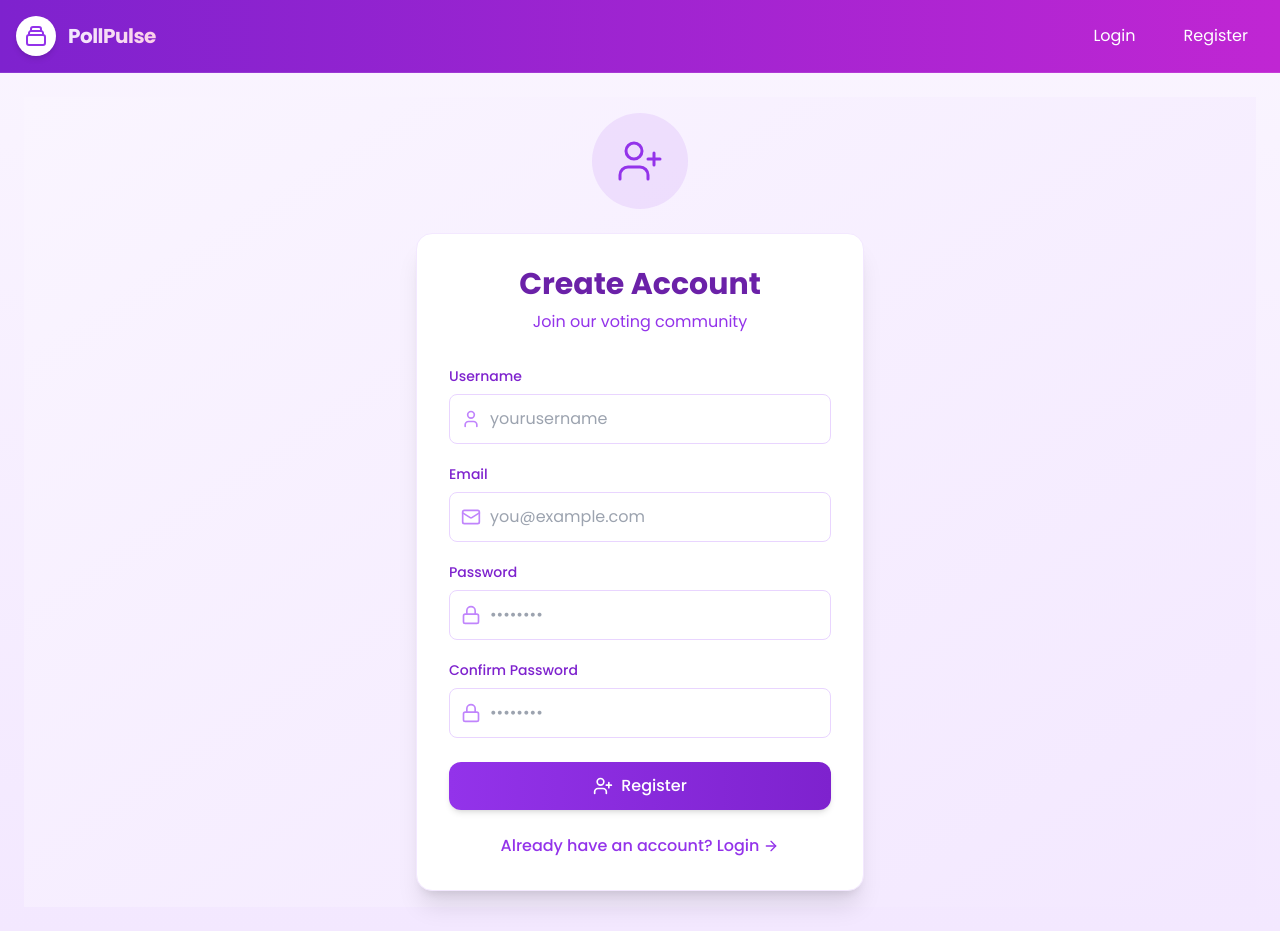
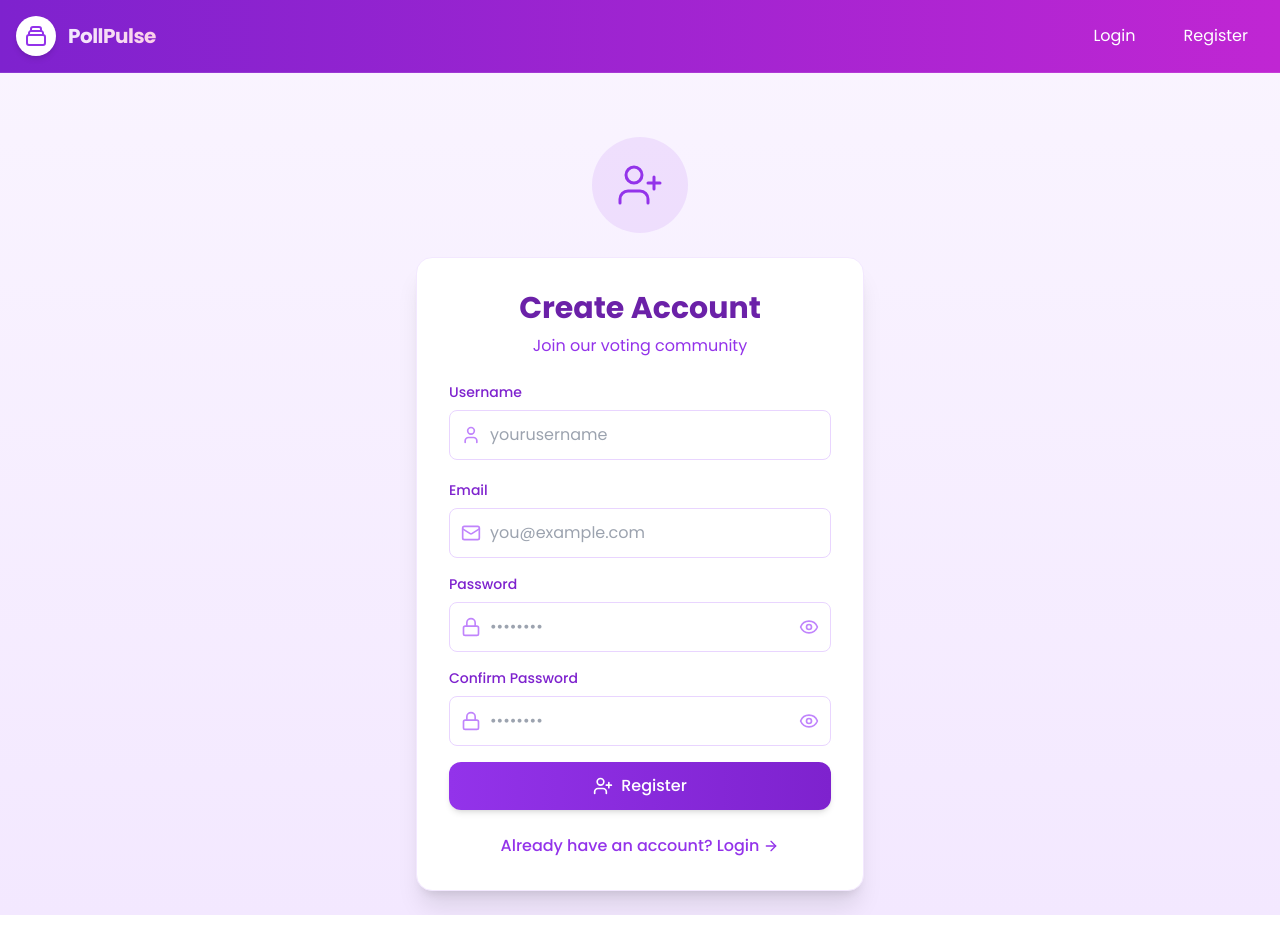
Before and after one commit to DonaldKnut/pollpulse, a React (Vite) app in the folder client/: page /register in a window 1280 px wide. Built offline with nearby package versions, Linux system fonts and the light colour scheme; no server answers.

Commit message:
refactored authentication correctly

```diff
--- a/client/src/context/AuthContext.tsx
+++ b/client/src/context/AuthContext.tsx
@@ -1,53 +1,144 @@
-import { createContext, useContext, useState, type ReactNode } from "react";
+import {
+  createContext,
+  useContext,
+  useState,
+  useEffect,
+  type ReactNode,
+} from "react";
 import type { User } from "@/types";
+import { verifyToken } from "@/services/authService";
+import api from "@/services/api";
 
-// Define the shape of the authentication context
 interface AuthContextType {
   user: User | null;
-  login: (userData: User, token: string) => void;
-  logout: () => void;
+  isAuthenticated: boolean;
+  isLoading: boolean;
+  login: (userData: User, token: string) => Promise<void>;
+  logout: () => Promise<void>;
+  refreshAuth: () => Promise<void>;
 }
 
-// Create the context with initial undefined value
 const AuthContext = createContext<AuthContextType | undefined>(undefined);
 
-// AuthProvider component that wraps your application
 export const AuthProvider = ({ children }: { children: ReactNode }) => {
-  // Initialize user state from localStorage at mount
-  const [user, setUser] = useState<User | null>(() => {
-    const storedUser = localStorage.getItem("user");
-    try {
-      return storedUser ? JSON.parse(storedUser) : null;
-    } catch (error) {
-      console.error("Failed to parse stored user data", error);
-      localStorage.removeItem("user");
-      return null;
-    }
-  });
+  const [user, setUser] = useState<User | null>(null);
+  const [isAuthenticated, setIsAuthenticated] = useState<boolean>(false);
+  const [isLoading, setIsLoading] = useState<boolean>(true);
 
-  // Login function — sets localStorage and updates state
-  const login = (userData: User, token: string) => {
-    localStorage.setItem("token", token);
-    localStorage.setItem("user", JSON.stringify(userData));
-    setUser(userData);
+  useEffect(() => {
+    const initializeAuth = async () => {
+      try {
+        const accessToken = localStorage.getItem("token");
+        const storedUser = localStorage.getItem("user");
+
+        if (accessToken && storedUser) {
+          const isValid = await verifyToken(accessToken);
+
+          if (isValid) {
+            const parsedUser = JSON.parse(storedUser);
+            setUser(parsedUser);
+            setIsAuthenticated(true);
+          } else {
+            await clearAuthData();
+          }
+        }
+      } catch (error) {
+        console.error("Auth initialization error:", error);
+        await clearAuthData();
+      } finally {
+        setIsLoading(false);
+      }
+    };
+
+    initializeAuth();
+  }, []);
+
+  const clearAuthData = async (): Promise<void> => {
+    localStorage.removeItem("token");
+    localStorage.removeItem("user");
+    localStorage.removeItem("token_expiry");
+    setUser(null);
+    setIsAuthenticated(false);
   };
 
-  // Logout function — clears localStorage and resets state
-  const logout = () => {
-    localStorage.removeItem("token");
-    localStorage.removeItem("user");
-    setUser(null);
+  const login = async (userData: User, accessToken: string): Promise<void> => {
+    try {
+      localStorage.setItem("token", accessToken);
+      localStorage.setItem("user", JSON.stringify(userData));
+
+      const tokenExpiry = Date.now() + 60 * 60 * 1000; // 1 hour
+      localStorage.setItem("token_expiry", tokenExpiry.toString());
+
+      setUser(userData);
+      setIsAuthenticated(true);
+    } catch (error) {
+      console.error("Login error:", error);
+      await clearAuthData();
+      throw error;
+    }
   };
 
+  const logout = async (): Promise<void> => {
+    try {
+      await clearAuthData();
+    } catch (error) {
+      console.error("Logout error:", error);
+      throw error;
+    }
+  };
+
+  const refreshAuth = async (): Promise<void> => {
+    try {
+      const response = await api.post("/auth/refresh");
+      const newAccessToken = response.data.accessToken;
+
+      if (!newAccessToken) {
+        throw new Error("No new access token returned");
+      }
+
+      localStorage.setItem("token", newAccessToken);
+
+      const newExpiry = Date.now() + 60 * 60 * 1000;
+      localStorage.setItem("token_expiry", newExpiry.toString());
+    } catch (error) {
+      console.error("Token refresh error:", error);
+      await clearAuthData();
+    }
+  };
+
+  useEffect(() => {
+    const checkTokenExpiry = () => {
+      const expiry = localStorage.getItem("token_expiry");
+      if (expiry && Date.now() > parseInt(expiry)) {
+        clearAuthData();
+      }
+    };
+
+    const interval = setInterval(() => {
+      checkTokenExpiry();
+      refreshAuth(); // Automatically refresh token every 10 minutes
+    }, 10 * 60 * 1000); // 10 minutes
+
+    return () => clearInterval(interval);
+  }, []);
+
   return (
-    <AuthContext.Provider value={{ user, login, logout }}>
+    <AuthContext.Provider
+      value={{
+        user,
+        isAuthenticated,
+        isLoading,
+        login,
+        logout,
+        refreshAuth,
+      }}
+    >
       {children}
     </AuthContext.Provider>
   );
 };
 
-// Custom hook to use the AuthContext
-export const useAuth = () => {
+export const useAuth = (): AuthContextType => {
   const context = useContext(AuthContext);
   if (context === undefined) {
     throw new Error("useAuth must be used within an AuthProvider");
--- a/client/src/pages/LoginPage.tsx
+++ b/client/src/pages/LoginPage.tsx
@@ -3,14 +3,24 @@ import { useNavigate, Link } from "react-router-dom";
 import { login } from "../services/authService";
 import { LogIn, Lock, Mail, Eye, EyeOff } from "lucide-react";
 import { Notification } from "@/components/Notification";
+import { useAuth } from "@/context/AuthContext";
+
+interface LoginData {
+  email: string;
+  password: string;
+}
+
+interface UserData {
+  id: string;
+  username: string;
+  email: string;
+}
 
 interface AuthResponse {
-  token: string;
-  user: {
-    id: string;
-    username: string;
-    email: string;
-  };
+  success: boolean;
+  accessToken: string;
+  user: UserData;
+  message?: string;
 }
 
 const LoginPage: React.FC = () => {
@@ -23,28 +33,62 @@ const LoginPage: React.FC = () => {
     type: "success" | "error";
   } | null>(null);
   const navigate = useNavigate();
+  const { login: authLogin } = useAuth();
 
-  const handleSubmit = async (e: React.FormEvent) => {
-    e.preventDefault();
+  const handleSubmit = async (event: React.FormEvent) => {
+    event.preventDefault();
     setIsLoading(true);
 
     try {
-      const { token, user } = (await login({
-        email,
-        password,
-      })) as AuthResponse;
-      localStorage.setItem("token", token);
-      localStorage.setItem("user", JSON.stringify(user));
+      const loginData: LoginData = { email, password };
+      const response = await login(loginData);
+
+      // Verify the response structure matches our interface
+      if (
+        !response ||
+        typeof response !== "object" ||
+        !("accessToken" in response) ||
+        !("user" in response)
+      ) {
+        throw new Error("Invalid server response structure");
+      }
+
+      // Explicitly type the response to ensure type safety
+      const authResponse = response as AuthResponse;
+
+      if (
+        !authResponse.success ||
+        !authResponse.accessToken ||
+        !authResponse.user
+      ) {
+        throw new Error(authResponse.message || "Authentication failed");
+      }
+
+      authLogin(authResponse.user, authResponse.accessToken);
 
       setNotification({
-        message: `Welcome back, ${user.username}!`,
+        message: `Welcome back, ${authResponse.user.username}!`,
         type: "success",
       });
 
       setTimeout(() => navigate("/"), 1500);
-    } catch (err: any) {
+    } catch (error: unknown) {
+      let errorMessage = "Invalid credentials";
+      if (error instanceof Error) {
+        errorMessage = error.message;
+      } else if (
+        typeof error === "object" &&
+        error !== null &&
+        "response" in error
+      ) {
+        const axiosError = error as {
+          response?: { data?: { message?: string } };
+        };
+        errorMessage = axiosError.response?.data?.message || errorMessage;
+      }
+
       setNotification({
-        message: err.response?.data?.message || "Invalid credentials",
+        message: errorMessage,
         type: "error",
       });
     } finally {
@@ -58,7 +102,6 @@ const LoginPage: React.FC = () => {
 
   return (
     <div className="min-h-screen flex items-center justify-center bg-gradient-to-br from-purple-50 to-purple-100 p-4 relative">
-      {/* Notification */}
       {notification && (
         <Notification
           message={notification.message}
--- a/client/src/pages/RegisterForm.tsx
+++ b/client/src/pages/RegisterForm.tsx
@@ -29,8 +29,12 @@ const RegisterForm: React.FC = () => {
     setIsLoading(true);
 
     try {
-      const { token, user } = await register({ username, email, password });
-      localStorage.setItem("token", token);
+      const { accessToken, user } = await register({
+        username,
+        email,
+        password,
+      });
+      localStorage.setItem("token", accessToken);
       localStorage.setItem("user", JSON.stringify(user));
 
       setNotification({
--- a/client/src/pages/RegisterPage.tsx
+++ b/client/src/pages/RegisterPage.tsx
@@ -2,31 +2,45 @@ import { useState } from "react";
 import { useNavigate, Link } from "react-router-dom";
 import { register } from "../services/authService";
 import { UserPlus, Mail, Lock, ArrowRight, User } from "lucide-react";
+import FormInput from "@/components/common/FormInput";
 import { Notification } from "@/components/Notification";
+import { useAuth } from "@/context/AuthContext";
 
-const RegisterPage: React.FC = () => {
+interface NotificationState {
+  message: string;
+  type: "success" | "error";
+}
+
+const RegisterForm: React.FC = () => {
   const [username, setUsername] = useState("");
   const [email, setEmail] = useState("");
   const [password, setPassword] = useState("");
   const [confirmPassword, setConfirmPassword] = useState("");
   const [isLoading, setIsLoading] = useState(false);
-  const [notification, setNotification] = useState<{
-    message: string;
-    type: "success" | "error";
-  } | null>(null);
+  const [notification, setNotification] = useState<NotificationState | null>(
+    null
+  );
+
   const navigate = useNavigate();
+  const { login: authLogin } = useAuth(); // ✅ use centralized login
 
-  const handleSubmit = async (e: React.FormEvent) => {
-    e.preventDefault();
+  const passwordsMatch = password === confirmPassword || !confirmPassword;
+
+  const handleSubmit = async (event: React.FormEvent) => {
+    event.preventDefault();
+    if (!passwordsMatch) return;
+
     setIsLoading(true);
-
     try {
-      const { token, user } = await register({ username, email, password });
-      localStorage.setItem("token", token);
-      localStorage.setItem("user", JSON.stringify(user));
+      const { accessToken, user } = await register({
+        username,
+        email,
+        password,
+      });
+      await authLogin(user, accessToken);
 
       setNotification({
-        message: `Account created successfully! Welcome ${user.username}`,
+        message: "Account created successfully! Redirecting...",
         type: "success",
       });
 
@@ -42,8 +56,22 @@ const RegisterPage: React.FC = () => {
   };
 
   return (
-    <div className="min-h-screen flex items-center justify-center bg-gradient-to-br from-purple-50 to-purple-100 p-4 relative">
-      {/* Notification */}
+    <div className="w-full max-w-md mx-auto mt-10">
+      <div className="flex justify-center mb-6">
+        <div className="w-24 h-24 bg-purple-600/10 rounded-full flex items-center justify-center">
+          <UserPlus className="w-12 h-12 text-purple-600" strokeWidth={1.5} />
+        </div>
+      </div>
+
+      <div className="bg-white rounded-2xl shadow-xl border border-purple-100">
+        <div className="p-8">
+          <h2 className="text-3xl font-bold text-center text-purple-800 mb-2">
+            Create Account
+          </h2>
+          <p className="text-center text-purple-600 mb-6">
+            Join our voting community
+          </p>
+
           {notification && (
             <Notification
               message={notification.message}
@@ -52,114 +80,52 @@ const RegisterPage: React.FC = () => {
             />
           )}
 
-      <div className="w-full max-w-md">
-        <div className="flex justify-center mb-6">
-          <div className="w-24 h-24 bg-purple-600/10 rounded-full flex items-center justify-center">
-            <UserPlus className="w-12 h-12 text-purple-600" strokeWidth={1.5} />
-          </div>
-        </div>
-
-        <div className="bg-white rounded-2xl shadow-xl overflow-hidden border border-purple-100">
-          <div className="p-8">
-            <h2 className="text-3xl font-bold text-center text-purple-800 mb-2">
-              Create Account
-            </h2>
-            <p className="text-center text-purple-600 mb-8">
-              Join our voting community
-            </p>
-
-            <form onSubmit={handleSubmit}>
-              <div className="mb-5">
-                <label className="block text-purple-700 text-sm font-medium mb-2">
-                  Username
-                </label>
-                <div className="relative">
-                  <div className="absolute inset-y-0 left-0 pl-3 flex items-center pointer-events-none">
-                    <User className="h-5 w-5 text-purple-400" />
-                  </div>
-                  <input
+          <form onSubmit={handleSubmit} className="space-y-4">
+            <FormInput
+              label="Username"
+              icon={User}
               type="text"
               value={username}
               onChange={(e) => setUsername(e.target.value)}
-                    className="w-full pl-10 pr-3 py-3 border border-purple-200 rounded-lg focus:ring-2 focus:ring-purple-500 focus:border-transparent transition-all"
               placeholder="yourusername"
               required
               minLength={3}
             />
-                </div>
-              </div>
-
-              <div className="mb-5">
-                <label className="block text-purple-700 text-sm font-medium mb-2">
-                  Email
-                </label>
-                <div className="relative">
-                  <div className="absolute inset-y-0 left-0 pl-3 flex items-center pointer-events-none">
-                    <Mail className="h-5 w-5 text-purple-400" />
-                  </div>
-                  <input
+            <FormInput
+              label="Email"
+              icon={Mail}
               type="email"
               value={email}
               onChange={(e) => setEmail(e.target.value)}
-                    className="w-full pl-10 pr-3 py-3 border border-purple-200 rounded-lg focus:ring-2 focus:ring-purple-500 focus:border-transparent transition-all"
               placeholder="you@example.com"
               required
             />
-                </div>
-              </div>
-
-              <div className="mb-5">
-                <label className="block text-purple-700 text-sm font-medium mb-2">
-                  Password
-                </label>
-                <div className="relative">
-                  <div className="absolute inset-y-0 left-0 pl-3 flex items-center pointer-events-none">
-                    <Lock className="h-5 w-5 text-purple-400" />
-                  </div>
-                  <input
+            <FormInput
+              label="Password"
+              icon={Lock}
               type="password"
               value={password}
               onChange={(e) => setPassword(e.target.value)}
-                    className="w-full pl-10 pr-3 py-3 border border-purple-200 rounded-lg focus:ring-2 focus:ring-purple-500 focus:border-transparent transition-all"
               placeholder="••••••••"
               required
               minLength={6}
             />
-                </div>
-              </div>
-
-              <div className="mb-6">
-                <label className="block text-purple-700 text-sm font-medium mb-2">
-                  Confirm Password
-                </label>
-                <div className="relative">
-                  <div className="absolute inset-y-0 left-0 pl-3 flex items-center pointer-events-none">
-                    <Lock className="h-5 w-5 text-purple-400" />
-                  </div>
-                  <input
+            <FormInput
+              label="Confirm Password"
+              icon={Lock}
               type="password"
               value={confirmPassword}
               onChange={(e) => setConfirmPassword(e.target.value)}
-                    className="w-full pl-10 pr-3 py-3 border border-purple-200 rounded-lg focus:ring-2 focus:ring-purple-500 focus:border-transparent transition-all"
               placeholder="••••••••"
               required
               minLength={6}
+              error={passwordsMatch ? undefined : "Passwords don't match"}
             />
-                </div>
-                {password &&
-                  confirmPassword &&
-                  password !== confirmPassword && (
-                    <p className="text-red-500 text-sm mt-1">
-                      Passwords don't match
-                    </p>
-                  )}
-              </div>
-
             <button
               type="submit"
-                disabled={isLoading}
+              disabled={isLoading || !passwordsMatch}
               className={`w-full py-3 px-4 rounded-xl font-medium text-white transition-all duration-300 ${
-                  isLoading
+                isLoading || !passwordsMatch
                   ? "bg-purple-400 cursor-not-allowed"
                   : "bg-gradient-to-r from-purple-600 to-purple-700 hover:from-purple-700 hover:to-purple-800 shadow-md hover:shadow-lg"
               }`}
@@ -202,10 +168,9 @@ const RegisterPage: React.FC = () => {
               to="/login"
               className="text-purple-600 hover:text-purple-800 font-medium transition-colors flex items-center justify-center gap-1"
             >
-                Already have an account? Login{" "}
+              Already have an account? Login
               <ArrowRight className="w-4 h-4" />
             </Link>
-            </div>
           </div>
         </div>
       </div>
@@ -213,4 +178,4 @@ const RegisterPage: React.FC = () => {
   );
 };
 
-export default RegisterPage;
+export default RegisterForm;
--- a/client/src/services/api.ts
+++ b/client/src/services/api.ts
@@ -1,19 +1,68 @@
-// src/config/api.ts
+import axios, { AxiosError } from "axios";
 
-import axios from "axios";
-
+// Create an Axios instance with base URL and credentials enabled
 const api = axios.create({
-  baseURL: import.meta.env.VITE_API_BASE_URL + "/api", // assumes your backend uses `/api` prefix
-  withCredentials: true, // optional, only if using cookies
+  baseURL: import.meta.env.VITE_API_BASE_URL + "/api", // Example: https://pollpulse-server.onrender.com/api
+  withCredentials: true, // Sends the HTTP-only refreshToken cookie
 });
 
-// Add JWT token to requests if available
+// Request interceptor: add access token from localStorage to Authorization header
 api.interceptors.request.use((config) => {
-  const token = localStorage.getItem("token");
-  if (token && config.headers) {
-    config.headers.Authorization = `Bearer ${token}`;
+  const storedAccessToken = localStorage.getItem("token");
+  if (storedAccessToken && config.headers) {
+    config.headers.Authorization = `Bearer ${storedAccessToken}`;
   }
   return config;
 });
 
+// Response interceptor: handle 401 errors by attempting token refresh
+api.interceptors.response.use(
+  (response) => response,
+  async (error: AxiosError) => {
+    const originalRequest = error.config as any;
+
+    // Only handle 401 if it's not a login or refresh request and not already retried
+    const isUnauthorized = error.response?.status === 401;
+    const isFirstAttempt = !originalRequest._retry;
+    const isNotLoginOrRefresh =
+      !originalRequest.url.includes("/auth/login") &&
+      !originalRequest.url.includes("/auth/refresh");
+
+    if (isUnauthorized && isFirstAttempt && isNotLoginOrRefresh) {
+      originalRequest._retry = true;
+
+      try {
+        // Attempt to refresh access token
+        const refreshResponse = await axios.post(
+          `${import.meta.env.VITE_API_BASE_URL}/api/auth/refresh`,
+          {},
+          { withCredentials: true }
+        );
+
+        const newAccessToken = refreshResponse.data.accessToken;
+        if (!newAccessToken) {
+          throw new Error("No access token returned from refresh.");
+        }
+
+        // Save new token and update request headers
+        localStorage.setItem("token", newAccessToken);
+        originalRequest.headers.Authorization = `Bearer ${newAccessToken}`;
+
+        // Retry the original request
+        return api(originalRequest);
+      } catch (refreshError) {
+        // If refresh fails, clear local storage and redirect to login
+        localStorage.removeItem("token");
+        localStorage.removeItem("user");
+        localStorage.removeItem("token_expiry");
+        window.location.href = "/login";
+        return Promise.reject(refreshError);
+      }
+    }
+
+    // If not a token error, just reject as usual
+    return Promise.reject(error);
+  }
+);
+
 export default api;
```
Also changed, not shown: client/src/pages/UserProfilePage.tsx (+9 -22 lines), client/src/services/authService.ts (+33 -3 lines). Lines whose indentation alone changed are shown as unchanged.
